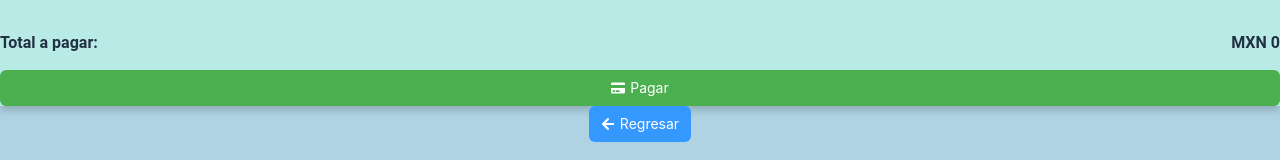
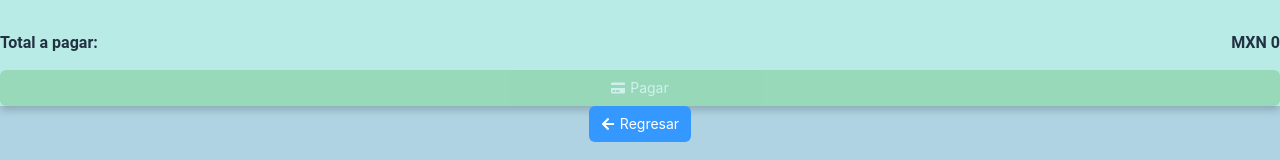
Before and after one commit to OsitoDeArroz/CancunScape, a React (Create React App) app in the folder frontend/: page /carrito/1 in a window 1280 px wide. Shown: the part 173-333 px from the top of the page. Built offline with nearby package versions, Linux system fonts and the light colour scheme; no server answers.

Commit message:
se modifico el boton de pagar

```diff
--- a/frontend/src/componentes/Carrito.js
+++ b/frontend/src/componentes/Carrito.js
@@ -32,6 +32,8 @@ function Carrito() {
         return total;
     };
 
+    const pagarDeshabilitado = reservas.length === 0;
+
     return (
         <>
             <Encabezado />
@@ -59,6 +61,7 @@ function Carrito() {
                                     <TarjetaTotalCarrito
                                         Titulo={""}
                                         Precio={calcularTotal()}
+                                        pagar = {pagarDeshabilitado}
                                     />
                                 </div>
                             </div>
--- a/frontend/src/componentes/DescripcionTour.js
+++ b/frontend/src/componentes/DescripcionTour.js
@@ -1,7 +1,7 @@
 import React, { useState, useEffect } from "react";
 import Encabezado from "./Encabezado";
 import { Link, useParams } from "react-router-dom";
-import { Form, ButtonToolbar, Button, DatePicker, InputNumber} from "rsuite";
+import { Form, ButtonToolbar, Button, DatePicker, InputNumber } from "rsuite";
 import { FaCartPlus, FaArrowLeft } from "react-icons/fa";
 import "../assets/css/descripcionTour.css";
 import axios from "axios";
@@ -61,9 +61,9 @@ function DescripcionTour() {
 
         // Realizar la solicitud POST a la API con los datos de la reserva
         axios.post("http://localhost:3001/reservas", reservaData)
-            .then(response => {
-                console.log("Reserva realizada correctamente");
-            })
+        .then(response => {
+            window.location.reload(); // Recargamos la página del carrito después de hacer la reserva
+        })
             .catch(error => {
                 console.error("Error al hacer la reserva:", error);
             });
@@ -103,7 +103,7 @@ function DescripcionTour() {
                             <Form.Group>
                                 <ButtonToolbar>
                                     <Link to={`/carrito/${usuario}`}>
-                                        <Button color="green" appearance="primary" startIcon={<FaCartPlus />} onClick={reservarTour}>
+                                        <Button color="green" appearance="primary" startIcon={<FaCartPlus />} onClick={reservarTour} >
                                             Reservar
                                         </Button>
                                     </Link>
--- a/frontend/src/componentes/TarjetaCarrito.js
+++ b/frontend/src/componentes/TarjetaCarrito.js
@@ -34,7 +34,6 @@ function TarjetaCarrito({ imgSrc, Titulo, Fecha, Precio, Adultos, Ninos, Reserva
     const handleEliminar = () => {
         axios.delete(`http://localhost:3001/reservas/${Reservacion}`)
             .then(response => {
-                console.log("Se borró la reserva correctamente");
                 window.location.reload();
             })
             .catch(error => {
--- a/frontend/src/componentes/TarjetaTotalCarrito.js
+++ b/frontend/src/componentes/TarjetaTotalCarrito.js
@@ -3,7 +3,7 @@ import { Button } from "rsuite";
 import { Link } from "react-router-dom";
 import { FaCreditCard } from 'react-icons/fa';
 
-function TarjetaTotalCarrito({ Titulo, Precio}) {
+function TarjetaTotalCarrito({ Titulo, Precio, pagar}) {
     const cardTitleStyle = {
         fontFamily: 'Pacifico, cursive',
         fontSize: '24px',
@@ -28,7 +28,7 @@ function TarjetaTotalCarrito({ Titulo, Precio}) {
             </div>
             <div className="mt-auto" align="center">
                 <Link to="/pago">
-                    <Button color="green" appearance="primary" startIcon={<FaCreditCard/>} block> Pagar</Button>
+                    <Button color="green" appearance="primary" startIcon={<FaCreditCard/>} block disabled={pagar}> Pagar</Button>
                 </Link>
             </div>
         </>
```
